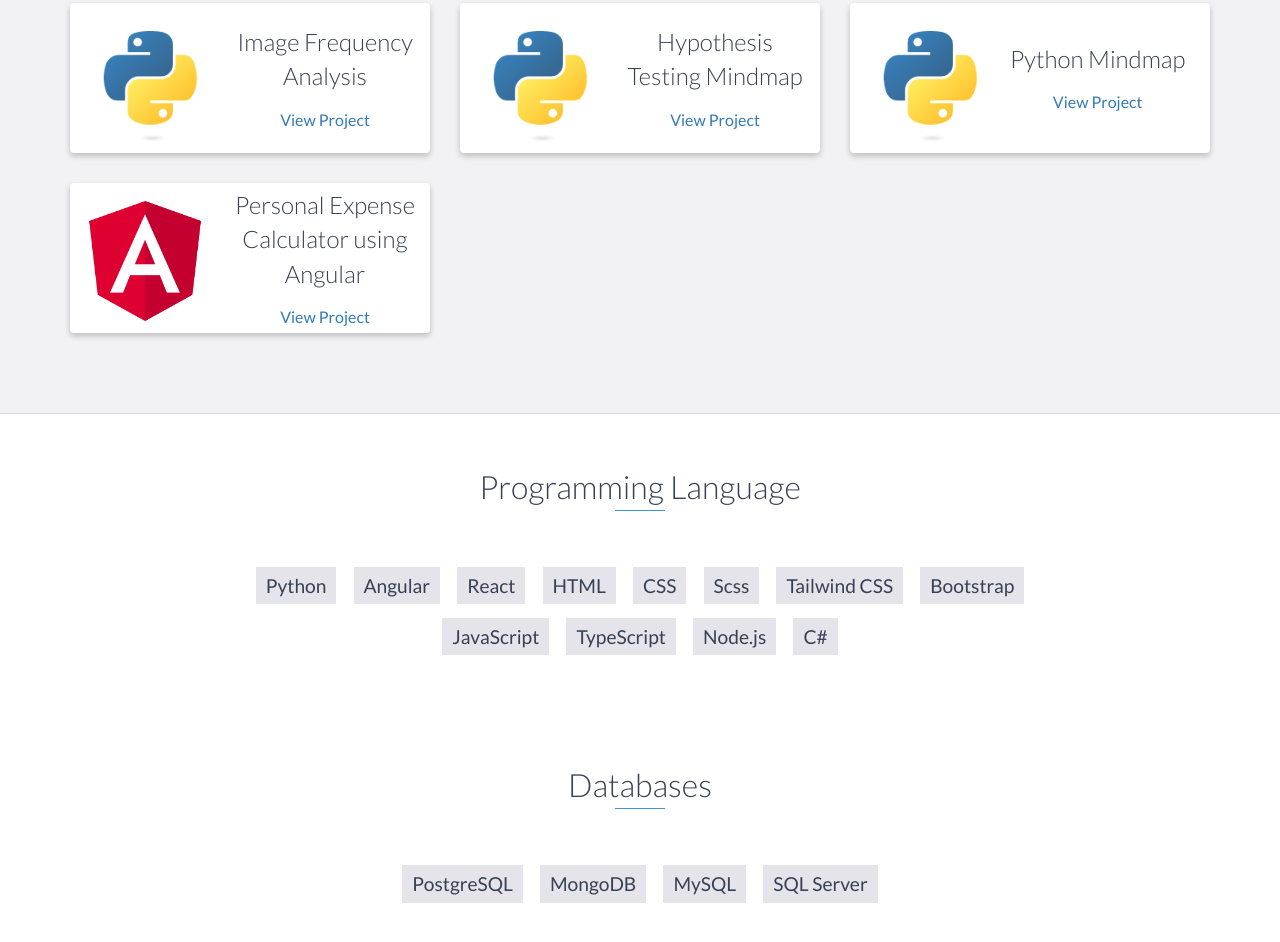
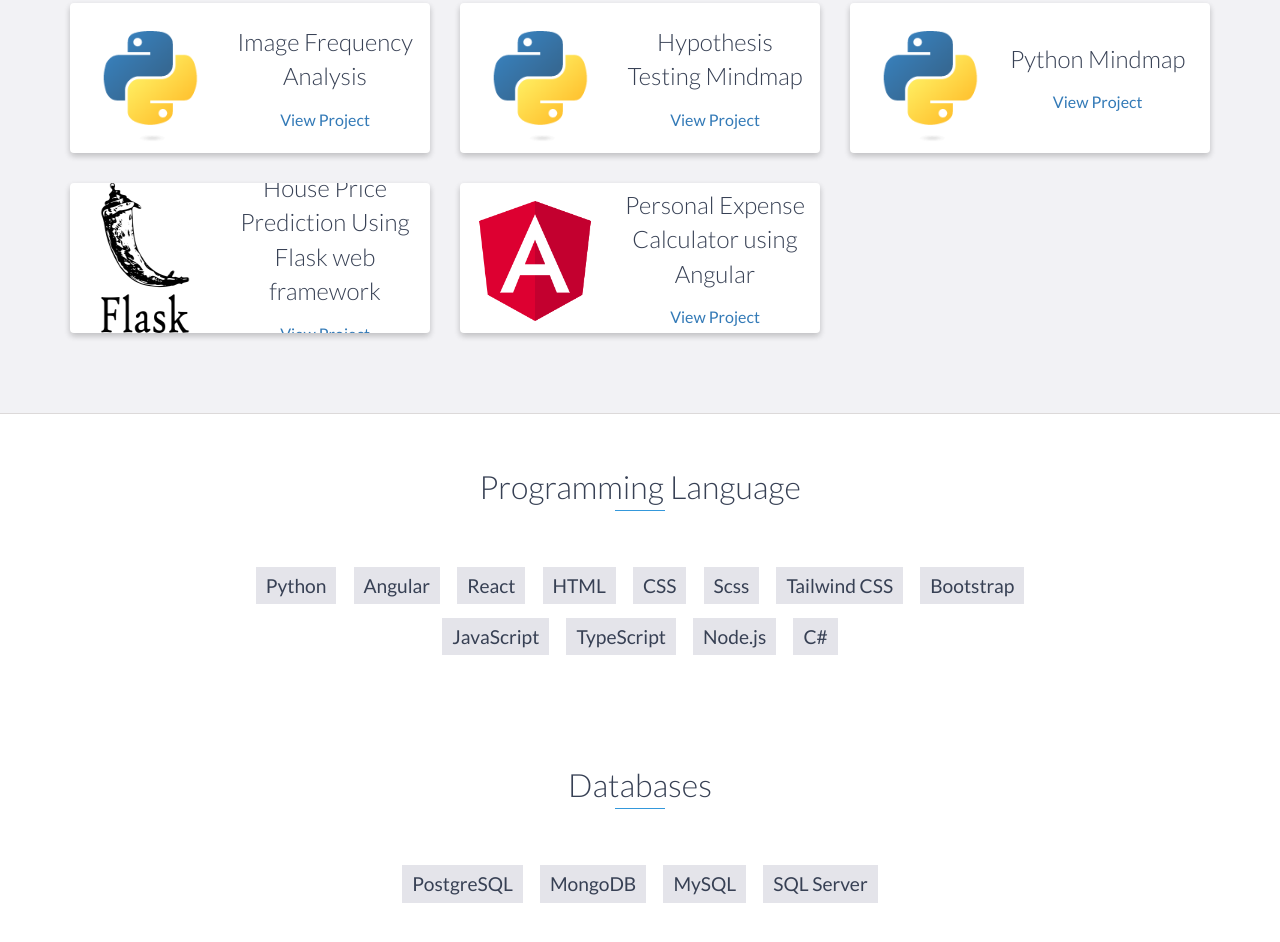
Before and after one commit to thivagar-manickam/thivagar-manickam.github.io, a website: page index.html in a window 1280 px wide. Shown: the part 2547-3489 px from the top of the page. Drawn offline with nearby package versions, Linux system fonts and the light colour scheme.

Commit message:
updated project section

```diff
--- a/index.html
+++ b/index.html
@@ -229,6 +229,22 @@
                     <!-- Start .project-info -->
                     <div class="project shadow-large">
                         <div class="project-image">
+                            <img src="./images/flask.png" alt="Python Logo" width="150" height="150" />
+                        </div>
+                        <!-- End .project-image -->
+                        <div class="project-info">
+                            <h3 text-align="center">House Price Prediction Using Flask web framework</h3>
+                            <a href="https://github.com/thivagar-manickam/flask-azure-deployment" target="_blank">View
+                                Project</a>
+                        </div>
+                        <!-- End .project-info -->
+                    </div>
+                    <!-- End .project -->
+                </div>
+                <div class="text-center col-md-4">
+                    <!-- Start .project-info -->
+                    <div class="project shadow-large">
+                        <div class="project-image">
                             <img src="./images/angular.png" alt="Angular Logo" width="150" height="150" />
                         </div>
                         <!-- End .project-image -->
```
Also changed, not shown: images/flask.png (added).
